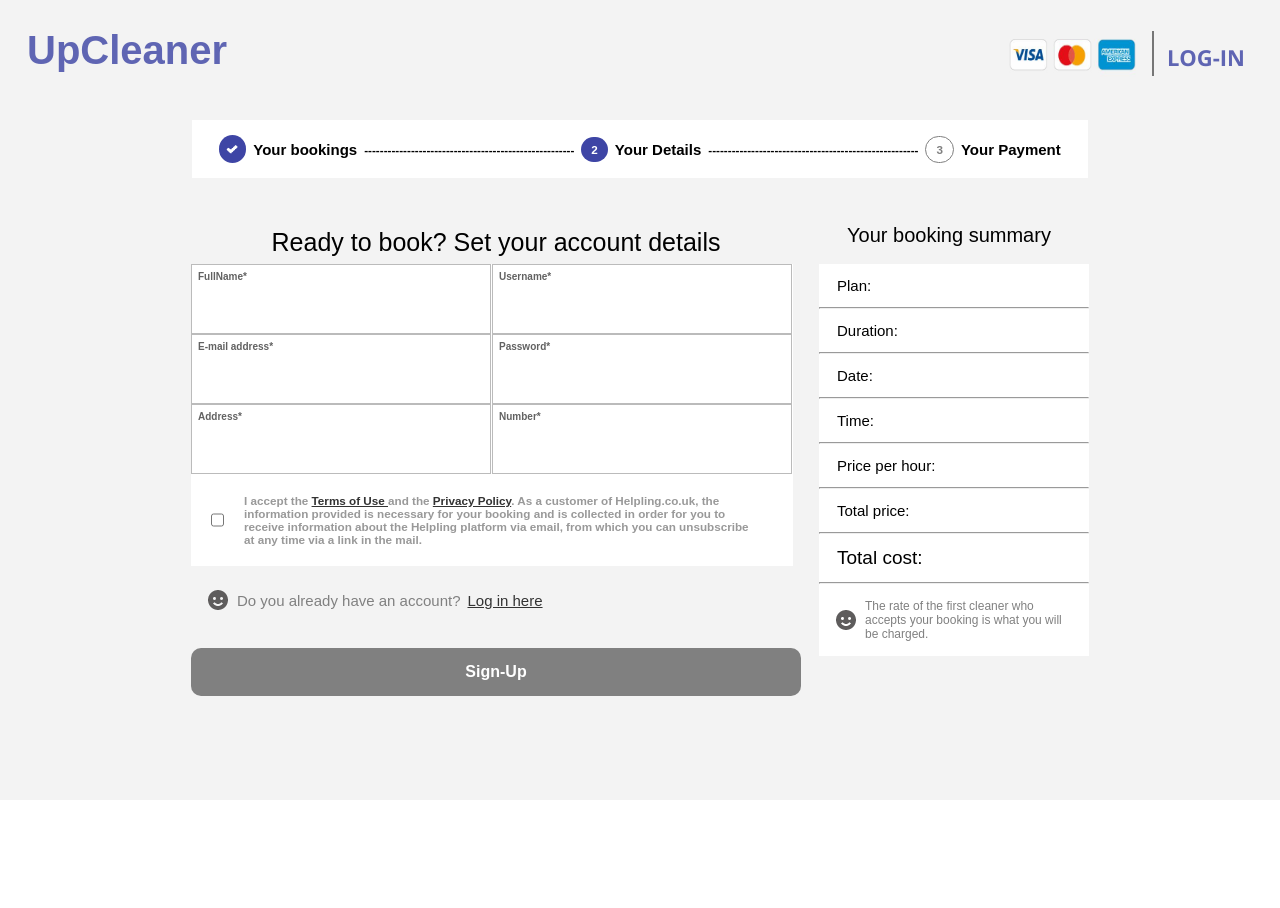
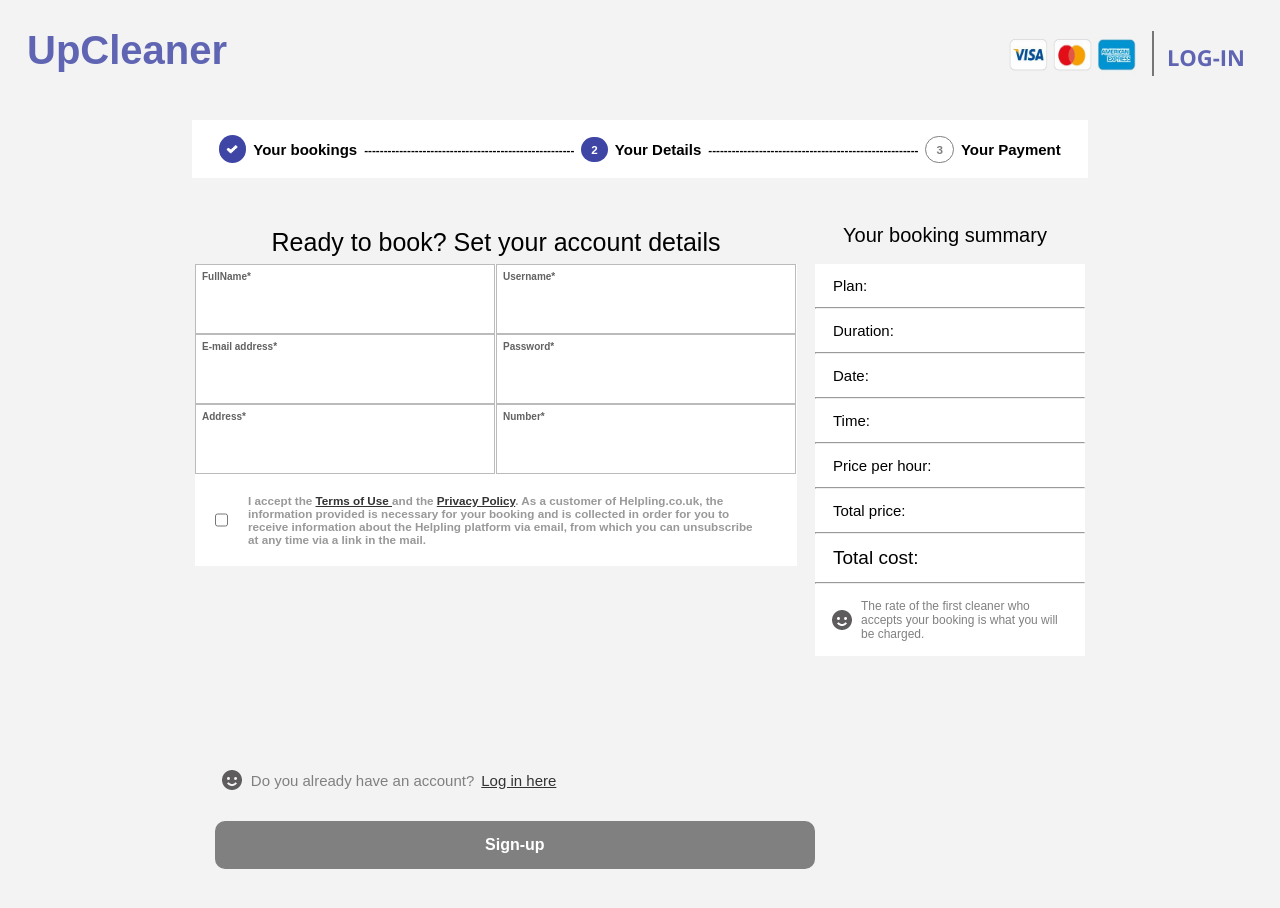
Before and after one commit to Ryanluc7reis/cleaner-project24, a Next.js app: page /booking/booking-one in a window 1280 px wide. Shown: the top 908 px of the page. Before the commit the page ends 800 px from the top, so only its background shows below. Built offline with nearby package versions, Linux system fonts and the light colour scheme.

Commit message:
Ajuste em handleChange dos formularios

```diff
--- a/pages/booking/booking-one.jsx
+++ b/pages/booking/booking-one.jsx
@@ -2,13 +2,12 @@ import styled from 'styled-components'
 import { useState, useContext } from 'react'
 import { useRouter } from 'next/router'
 import { UserContext } from '../../src/context/useContext'
-import { LoginContext } from '../../src/context/useContextLogin'
 import dynamic from 'next/dynamic'
 
 import Navbar from '../../src/components/layout/Navbar'
-import Input from '../../src/components/form/Input'
 import Button from '../../src/components/form/Button'
 import Steps from '../../src/components/steps/Steps'
+import SignupByBooking from '../../src/components/signupbybooking/SignupByBooking'
 
 const Container = styled.div`
   width: 100%;
@@ -18,13 +17,6 @@ const Container = styled.div`
   display: ${(props) => (props.isNone ? 'none' : 'block')};
 `
 
-const Title = styled.h1`
-  color: black;
-  font-weight: 500;
-  text-align: center;
-  margin-top: 30px;
-  font-size: 25px;
-`
 const TitleSub = styled.h1`
   color: black;
   text-align: center;
@@ -32,102 +24,7 @@ const TitleSub = styled.h1`
   margin-top: 26px;
   margin-right: 10px;
 `
-const BoxInput = styled.div`
-  padding: 6px;
-  height: 70px;
-  width: 300px;
-  border: 1px solid #999999aa;
-  @media (max-width: 612px) {
-    margin: 10px 0;
-  }
-  @media (max-width: 612px) {
-    width: 250px;
-    height: 50px;
-  }
-`
 
-const NameInput = styled(Input)`
-  grid-area: fullNameInput;
-  padding: 6px;
-  border: transparent;
-  height: auto;
-  margin: 0;
-  background: transparent;
-`
-
-const UserInput = styled(Input)`
-  grid-area: userInput;
-  padding: 6px;
-  border: transparent;
-  height: auto;
-  margin: 0;
-  background: transparent;
-`
-const EmailInput = styled(Input)`
-  grid-area: emailInput;
-  padding: 6px;
-  border: transparent;
-  height: auto;
-  margin: 0;
-  background: transparent;
-`
-const PasswordInput = styled(Input)`
-  grid-area: passwordInput;
-  padding: 6px;
-  border: transparent;
-  height: auto;
-  margin: 0;
-  background: transparent;
-`
-const AddressInput = styled(Input)`
-  grid-area: addressInput;
-  padding: 6px;
-  border: transparent;
-  height: auto;
-  margin: 0;
-  background: transparent;
-`
-const NumberInput = styled(Input)`
-  grid-area: numberInput;
-  padding: 6px;
-  border: transparent;
-  height: auto;
-  margin: 0;
-  background: transparent;
-`
-const ConsentCheckDiv = styled.div`
-  grid-area: ConsentCheck;
-  word-wrap: break-word;
-`
-const Form = styled.form`
-  width: 602px;
-  max-height: 70%;
-  display: grid;
-  grid-template-areas:
-    'fullNameInput userInput'
-    'emailInput passwordInput'
-    'addressInput numberInput'
-    'ConsentCheck ConsentCheck';
-  background-color: #ffffff;
-  @media (max-width: 612px) {
-    grid-template-areas:
-      'NameInput '
-      'SurnameInput'
-      'EmailInput '
-      'PasswordInput'
-      'ConsentCheck '
-      'ConsentCheck';
-    align-items: center;
-    display: flex;
-    justify-content: center;
-    flex-direction: column;
-    width: 80%;
-    max-height: 90%;
-  }
-  @media (max-width: 350px) {
-    width: 270px;
-  }
-`
 const BoxSummary = styled.div`
   width: 270px;
   min-height: 340px;
@@ -172,43 +69,6 @@ const Barra = styled.hr`
   width: 100%;
 `
 
-const InputCheckBox = styled.input`
-  margin-right: 20px;
-`
-
-const PolicyAccept = styled.div`
-  overflow-wrap: 'anywhere';
-  width: 91%;
-  display: flex;
-  margin: 20px;
-  color: #999999;
-  @media (max-width: 612px) {
-    width: 60vw;
-    word-break: break-all;
-    text-align: center;
-    height: 100%;
-    margin: 0;
-  }
-`
-const TextPolicy = styled.h3`
-  @media (max-width: 612px) {
-    font-size: 12px;
-    font-weight: 500;
-  }
-`
-
-const ButtonAlt = styled(Button)`
-  width: 610px;
-
-  margin-top: 14px;
-
-  @media (max-width: 612px) {
-    width: 80vw;
-  }
-  @media (max-width: 430px) {
-    font-size: 13px;
-  }
-`
 const NavBarAlt = styled(Navbar)`
   background: #f3f3f3;
 `
@@ -221,20 +81,7 @@ const FlexSecInfos = styled.div`
     align-items: center;
   }
 `
-const Label = styled.h4`
-  color: #626262;
-`
-const TextDecoration = styled.a`
-  text-decoration: underline;
-  color: #333333;
-  width: fit-content;
-  white-space: nowrap;
-  cursor: pointer;
-  margin: 0;
-  :hover {
-    color: #4848e5;
-  }
-`
+
 const Text = styled.h2`
   color: gray;
   display: flex;
@@ -257,9 +104,8 @@ const ConfirmationToPay = styled.div`
   padding-right: 175px;
 `
 function Booking() {
-  const [boxSelected, setBoxSelected] = useState(Boolean)
   const [userData, setUserData] = useContext(UserContext)
-  const [login, setLogin] = useContext(LoginContext)
+
   const router = useRouter()
   const Plan = typeof window !== 'undefined' ? localStorage.getItem('Plan') : null
   const Date = typeof window !== 'undefined' ? localStorage.getItem('Date') : null
@@ -283,57 +129,7 @@ function Booking() {
             </Button>
           </ConfirmationToPay>
         ) : (
-          <FlexSecInfos>
-            <Title>Ready to book? Set your account details</Title>
-            <Form>
-              <BoxInput>
-                <Label>FullName*</Label>
-                <NameInput />
-              </BoxInput>
-              <BoxInput>
-                <Label>Username*</Label>
-                <UserInput />
-              </BoxInput>
-              <BoxInput>
-                <Label>E-mail address*</Label>
-                <EmailInput type="email" />
-              </BoxInput>
-              <BoxInput>
-                <Label>Password*</Label>
-                <PasswordInput password />
-              </BoxInput>
-              <BoxInput>
-                <Label>Address*</Label>
-                <AddressInput />
-              </BoxInput>
-              <BoxInput>
-                <Label>Number*</Label>
-                <NumberInput />
-              </BoxInput>
-              <ConsentCheckDiv>
-                <PolicyAccept>
-                  <InputCheckBox onClick={() => setBoxSelected(!boxSelected)} type={'checkbox'} />
-                  <TextPolicy>
-                    I accept the <TextDecoration>Terms of Use </TextDecoration> and the{' '}
-                    <TextDecoration>Privacy Policy</TextDecoration>. As a customer of
-                    Helpling.co.uk, the information provided is necessary for your booking and is
-                    collected in order for you to receive information about the Helpling platform
-                    via email, from which you can unsubscribe at any time via a link in the mail.
-                  </TextPolicy>
-                </PolicyAccept>
-              </ConsentCheckDiv>
-            </Form>
-            <Text>
-              <Smileimg src="/smile.png" />
-              Do you already have an account?
-              <TextDecoration onClick={() => setLogin(true)}>Log in here</TextDecoration>
-            </Text>
-            <ButtonAlt
-              valor="Sign-Up"
-              onClick={() => router.push('/booking/booking-two')}
-              disabled={boxSelected === false ? true : false}
-            />
-          </FlexSecInfos>
+          <SignupByBooking />
         )}
         <FlexSecInfos>
           <TitleSub>Your booking summary</TitleSub>
```
Also changed, not shown: pages/createCard.jsx (+17 -2 lines), pages/signupAscleaner.jsx (+7 -1 lines), pages/signupAsclient.jsx (+7 -6 lines).
